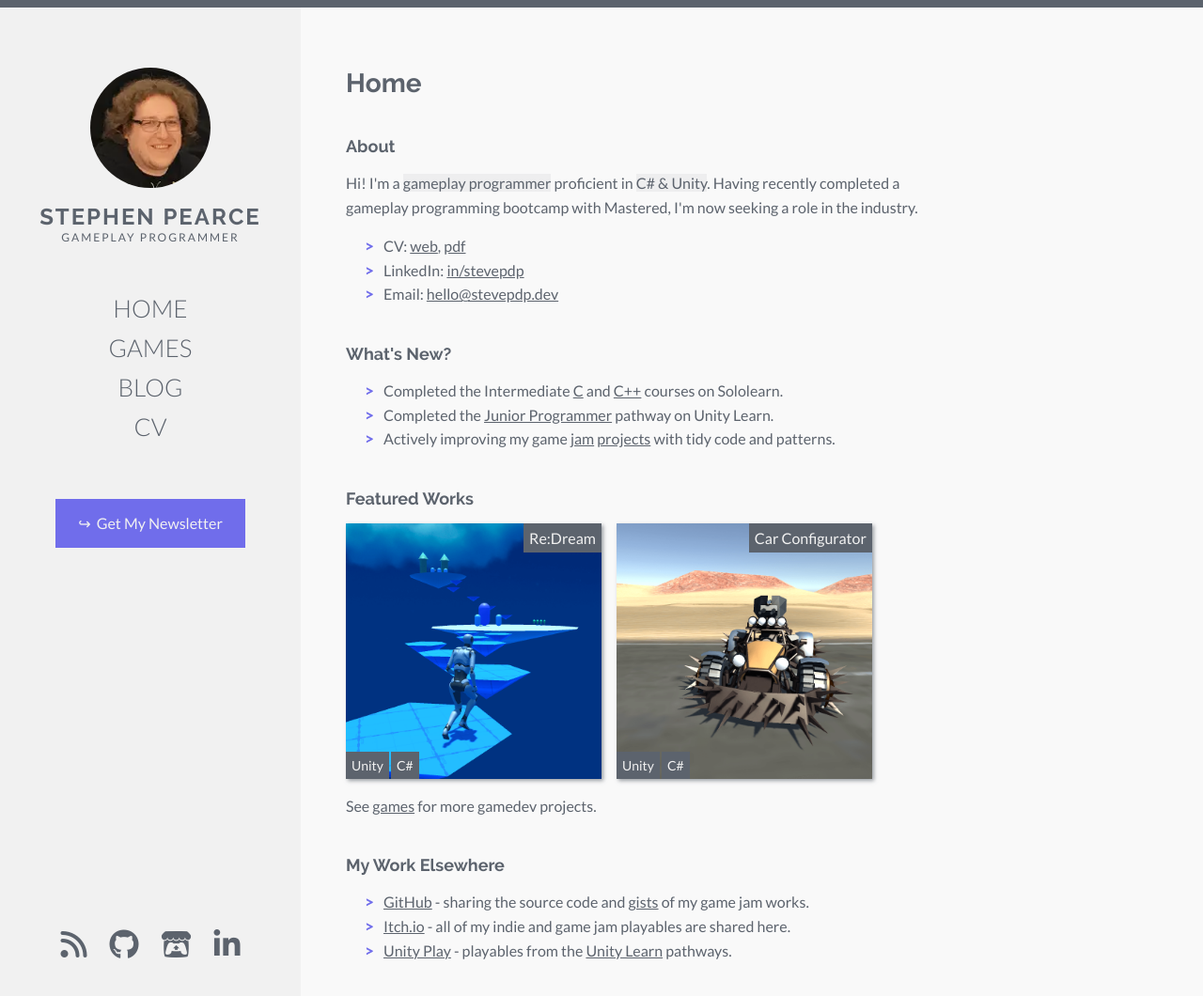
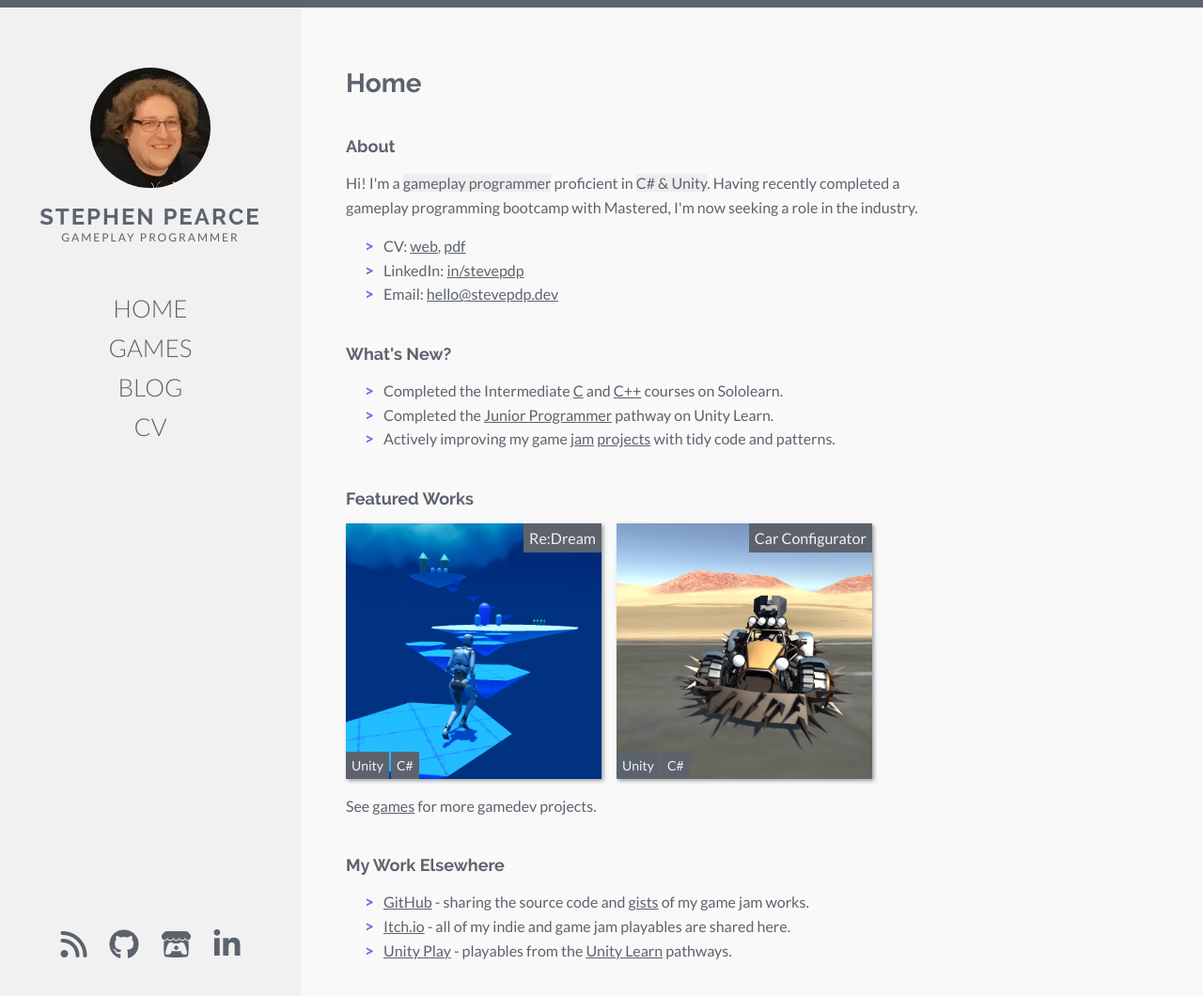
Before and after one commit to stevepdp/stevepdp.dev.old, a Jekyll site: the page built from index.md, in a window 1280 px wide. Shown: the top 1060 px of the page at 94% size. Built offline with Jekyll 4.4.1, drawn with Linux system fonts in a browser that asks for light colours; nearby versions of some CDN libraries.

Commit message:
feat(sidebar): remove newsletter

```diff
--- a/_includes/sidebar.html
+++ b/_includes/sidebar.html
@@ -28,7 +28,6 @@
                 <li><a href="https://linkedin.com/in/stevepdp" rel="me nofollow noopener noreferrer" title="Stephen Pearce on LinkedIn" target="_blank"><i class="fa-brands fa-linkedin-in" aria-hidden="true"></i><span class="sr-only">LinkedIn</span></a></li>
             </ul>
         </div>
-        <div class="newsletter"><a href="https://stevepdp.substack.com" rel="me noopener nofollow noreferrer" target="_blank" title="Stephen Pearce on Substack">&rarrhk;&nbsp;&nbsp;Get My Newsletter</a></div>
     </nav>
     <!-- floating elements -->
     <button class="burger js-burger" title="Mobile menu open/close"></button>
```
